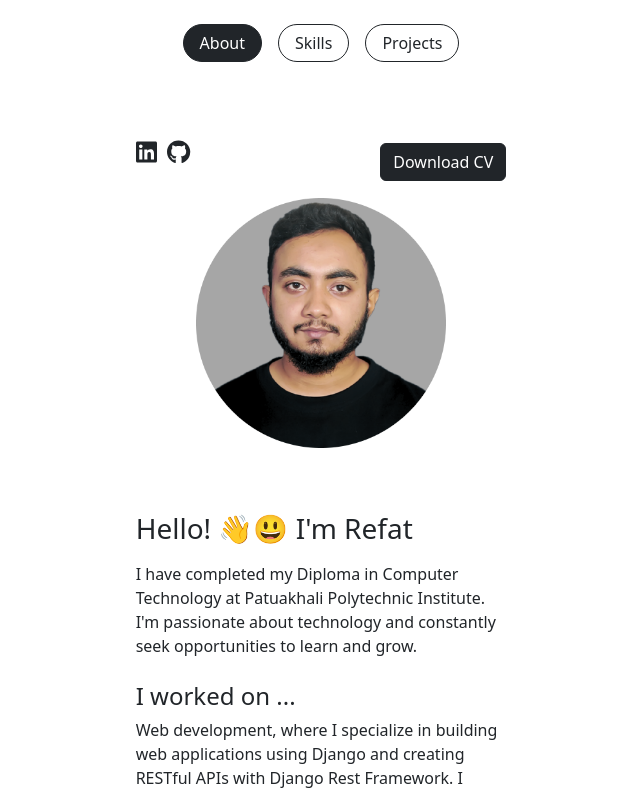
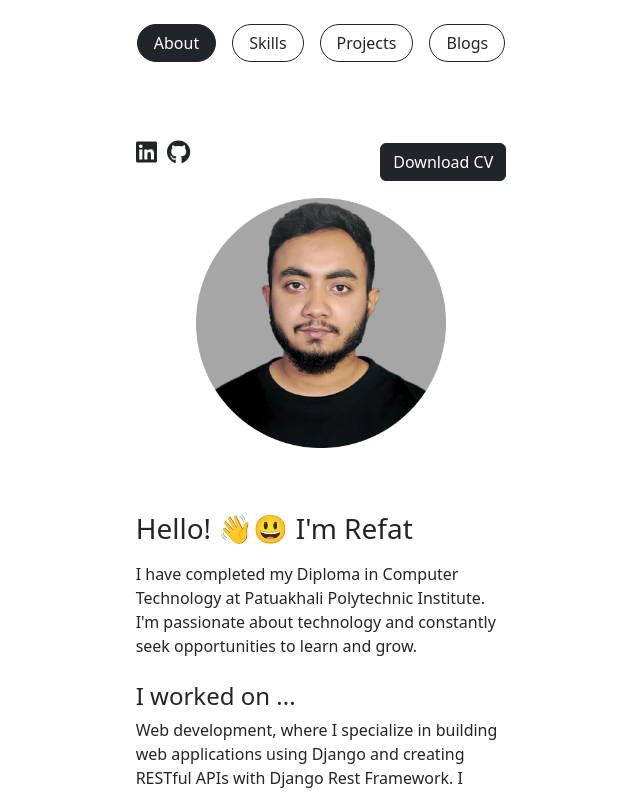
Before and after one commit to refat-jamil/portfolio, a React (Vite) app: page / in a window 1280 px wide. Shown: the top 794 px of the page, without its empty margins (319-959 px from the left). Built offline with nearby package versions, Linux system fonts and the light colour scheme; a small style sheet from the web is missing.

Commit message:
add blog page

```diff
--- a/src/App.jsx
+++ b/src/App.jsx
@@ -4,6 +4,7 @@ import React, { useState } from 'react';
 import About from "./components/About";
 import Skills from "./components/Skills";
 import Projects from './components/Projects';
+import Blogs from './components/blogs';
 
 function App() {
   const [activeTab, setActiveTab] = useState('about');
@@ -23,6 +24,7 @@ function App() {
             <button className={`rounded-pill btn btn-outline-dark px-3 mx-2 ${activeTab === 'about' ? 'active' : ''}`} onClick={() => handleTabClick('about')}>About</button>
             <button className={`rounded-pill btn btn-outline-dark px-3 mx-2 ${activeTab === 'skill' ? 'active' : ''}`} onClick={() => handleTabClick('skill')}>Skills</button>
             <button className={`rounded-pill btn btn-outline-dark px-3 mx-2 ${activeTab === 'projects' ? 'active' : ''}`} onClick={() => handleTabClick('projects')}>Projects</button>
+            <button className={`rounded-pill btn btn-outline-dark px-3 mx-2 ${activeTab === 'blogs' ? 'active' : ''}`} onClick={() => handleTabClick('blogs')}>Blogs</button>
 
           </div>
 
@@ -32,6 +34,8 @@ function App() {
             {activeTab === 'about' && <About />}
             {activeTab === 'skill' && <Skills />}
             {activeTab === 'projects' && <Projects />}
+            {activeTab === 'blogs' && <Blogs />}
+
           </div>
         </div>
         <div className="col-md-4"></div>
--- /dev/null
+++ b/src/components/blogs.jsx
@@ -0,0 +1,42 @@
+import React from 'react';
+
+const blogs = [
+  {
+    id: 1,
+    title: "Data Analysis - Online Banking Transaction",
+    description: "This blogs looks at online banking transactions to find useful information for making decisions. The data is then processed, transformed, and loaded into a warehouse database using ETL (Extract, Transform, Load) techniques facilitated by Python. To visualize the analyzed data and insights, a dashboard is created using PowerBI",
+    imgSrc: "https://raw.githubusercontent.com/refat-jamil/Data-Analysis-Online-Banking-Transaction/main/img/1.jpeg",
+    link: "https://refat-jamil.github.io/Data-Analysis-Online-Banking-Transaction/"
+  },
+  {
+    id: 2,
+    title: "Django Online Shopping Platform",
+    description: "This application is a  Online Shopping Platform, built with Django, HTML, CSS and Bootstrap.",
+    imgSrc: "https://raw.githubusercontent.com/RefatJamil/Django-Online-Shopping-Platform/main/demo/Screenshot%20from%202023-04-27%2009-29-26.png",
+    link: "https://github.com/refat-jamil/Django-Online-Shopping-Platform.git"
+
+  }
+];
+
+const BlogsCard = ({ blogs }) => (
+  <div className="card mb-5">
+    <img src={blogs.imgSrc} className="card-img-top" alt={blogs.title} />
+    <div className="card-body">
+      <h4 className="card-title" style={{ fontWeight: 'bold' }}>{blogs.title}</h4>
+      <p className="card-text">{blogs.description}</p>
+      {/* Add target="_blank" to open link in a new tab */}
+      <a href={blogs.link} className="btn btn-dark" target="_blank" rel="noopener noreferrer">View blogs</a>
+    </div>
+  </div>
+);
+
+
+const Blogs = () => (
+  <div className="container mt-5">
+    {blogs.map(blogs => (
+      <BlogsCard key={blogs.id} blogs={blogs} />
+    ))}
+  </div>
+);
+
+export default Blogs;
```
